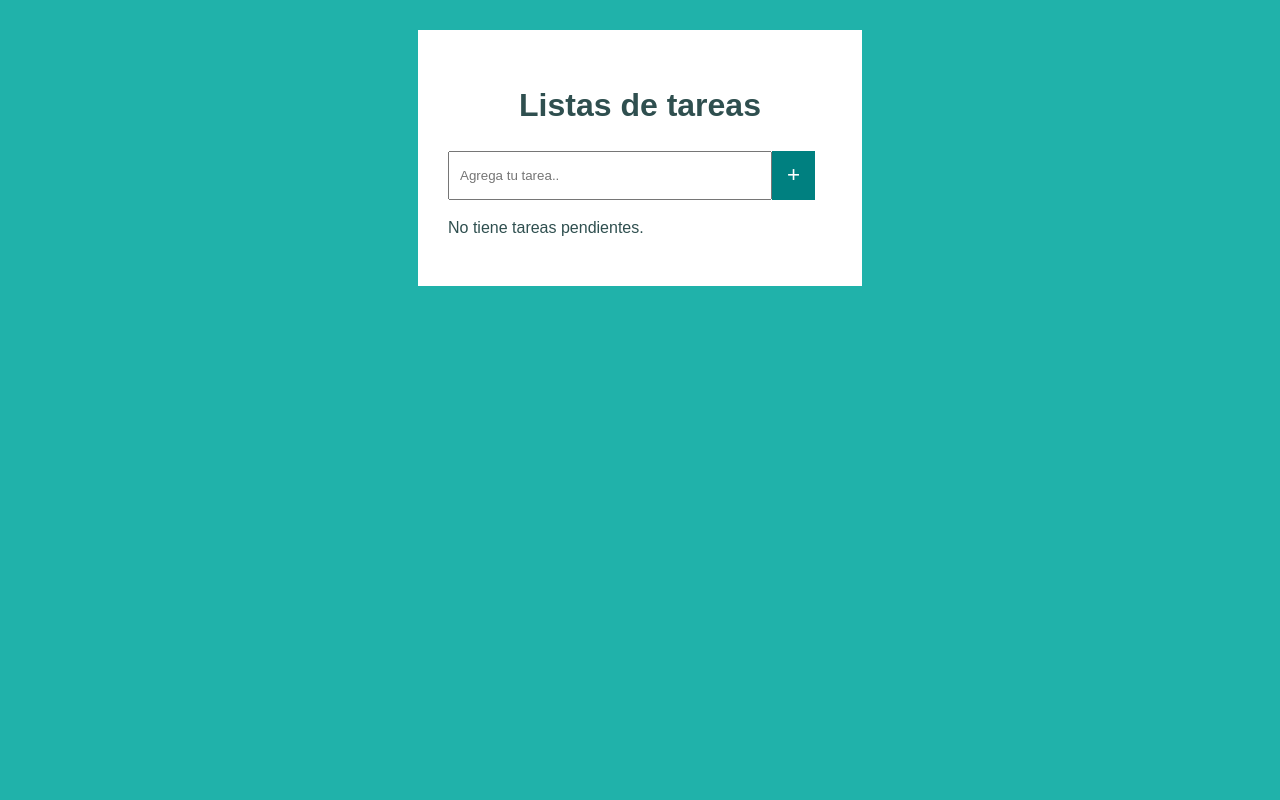
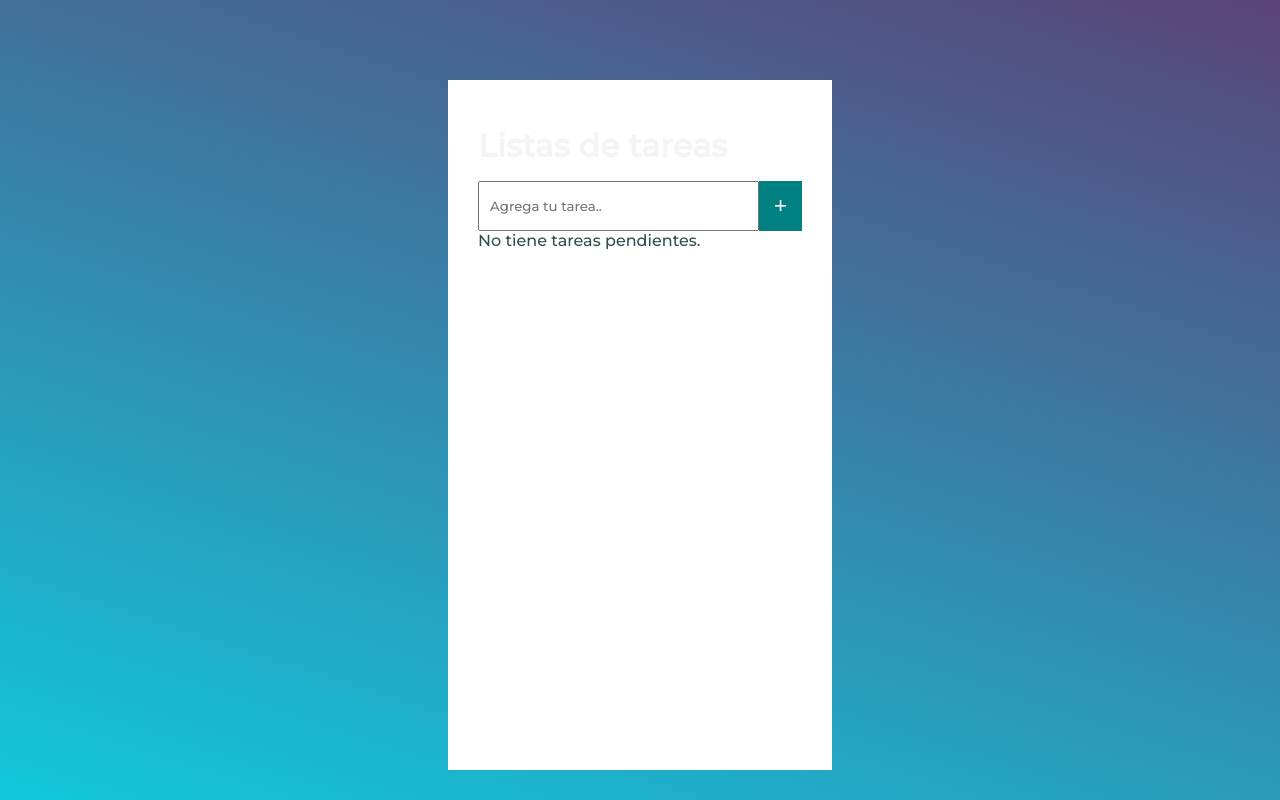
Before and after one commit to carballod/lista-de-tareas, a plain HTML site: page index.html in a window 1280 px wide. Drawn offline with Linux system fonts and the light colour scheme.

Commit message:
Cambia la fuente y los colores de la interfaz

```diff
--- a/index.html
+++ b/index.html
@@ -1,12 +1,14 @@
 <!DOCTYPE html>
-<html lang="en">
+<html lang="es">
 <head>
     <meta charset="UTF-8">
     <meta http-equiv="X-UA-Compatible" content="IE=edge">
     <meta name="viewport" content="width=device-width, initial-scale=1.0">
     <title>Lista de Tareas</title>
+    <link rel="stylesheet" href="https://use.fontawesome.com/releases/v5.13.1/css/all.css" integrity="sha384-xxzQGERXS00kBmZW/6qxqJPyxW3UR0BPsL4c8ILaIWXva5kFi7TxkIIaMiKtqV1Q" crossorigin="anonymous"/>
     <link rel="stylesheet" href="./style.css">
 </head>
+
 <body>
     <div class="container">
         <h1>Listas de tareas</h1>
@@ -25,7 +27,6 @@
     </div>
 
 
-
     <script src="./main.js"></script>
 </body>
 </html>
--- a/style.css
+++ b/style.css
@@ -1,20 +1,27 @@
-body {
+@import url("https://fonts.googleapis.com/css2?family=Montserrat:wght@500&display=swap");
+* {
   margin: 0;
   padding: 0;
-  font-size: 16px;
-  font-family: Arial, Helvetica, sans-serif;
-  line-height: 1.5;
-  background-color: lightseagreen;
-  color: white;
+  box-sizing: border-box;
+  font-family: "Montserrat", sans-serif;
+}
+
+body {
+  background: linear-gradient(18deg, rgb(17, 200, 220), rgb(90, 67, 121));
+  height: 100vh;
+  width: 100%;
+  display: flex;
+  justify-content: center;
 }
 
 h1 {
-  text-align: center;
-  color: darkslategrey;
+  color: #f4f4f4;
+  font-weight: 800;
+  margin: 1rem 0;
 }
 
 .container {
-  margin-top: 30px;
+  margin-top: 5rem;
   margin-bottom: 30px;
   width: 30%;
   margin-left: auto;
@@ -25,9 +32,8 @@ h1 {
 }
 
 .tareasList {
-  margin-left: auto;
-  margin-right: auto;
-  width: 100%;
+  background: #f4f4f4;
+  border-radius: 0.5rem;
 }
 
 form {
```
